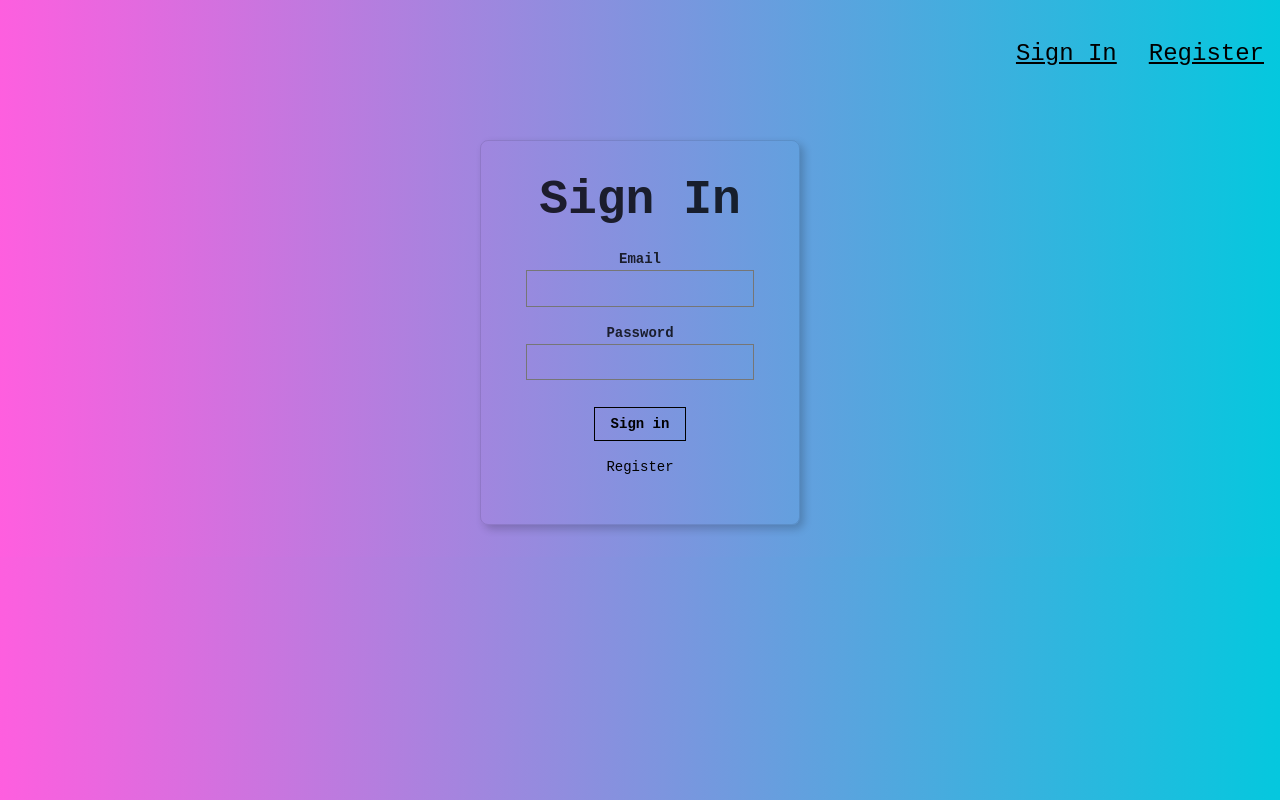
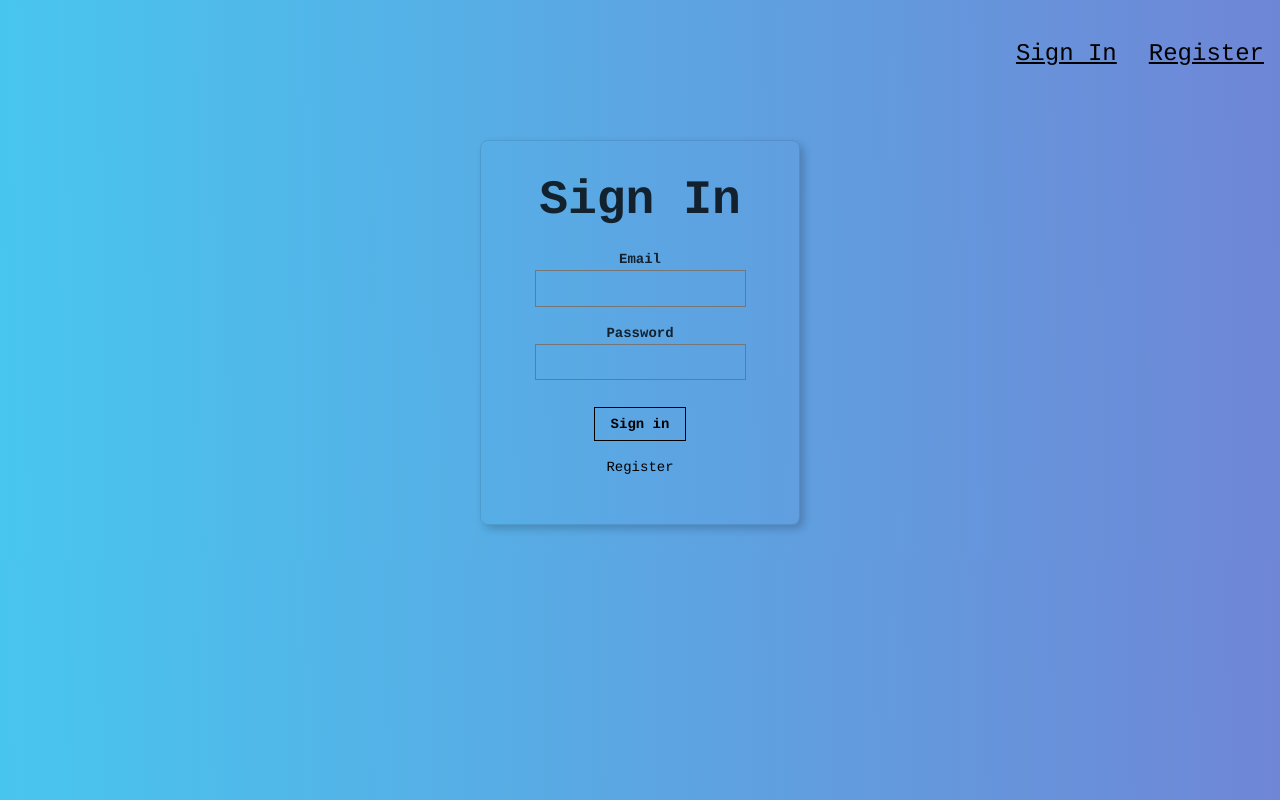
Before and after one commit to ayushmittal02/whizzon, a React (Create React App) app: page / in a window 1280 px wide. Built offline with nearby package versions, Linux system fonts and the light colour scheme.

Commit message:
improved styling

```diff
--- a/package.json
+++ b/package.json
@@ -17,7 +17,7 @@
     "web-vitals": "^1.1.2"
   },
   "scripts": {
-    "start": "serve -s build",
+    "start": "react-scripts start",
     "build": "react-scripts build",
     "test": "react-scripts test",
     "eject": "react-scripts eject"
--- a/src/components/Logo/Logo.css
+++ b/src/components/Logo/Logo.css
@@ -1,3 +1,3 @@
 .Tilt {
-    background: linear-gradient(89deg, #FF5EDF 0%, #04C8DE 100%);
+    background-image: linear-gradient(to right, #16222A 0%, #3A6073  51%, #16222A  100%)
 }
--- a/src/components/Logo/Logo.js
+++ b/src/components/Logo/Logo.js
@@ -6,9 +6,9 @@ import './Logo.css';
 const Logo = () => {
     return (
         <div className='ma4 mt0'>
-            <Tilt className='Tilt br2 shadow-2' options={{ max: 50 }} style={{ height: 100, width: 100 }}>
+            <Tilt className='Tilt br2 shadow-2' options={{ max: 50 }} style={{ height: 110, width: 100 }}>
                 <div className='Tilt-inner pa-3'>
-                    <img style={{ paddingTop: '20px' }} alt='logo' src={brain} />
+                    <img style={{ paddingTop: '5px' }} alt='logo' src={brain} />
                 </div>
             </Tilt>
         </div>
--- a/src/index.css
+++ b/src/index.css
@@ -1,9 +1,9 @@
 body {
   margin: 0;
-  font-family:'Courier New', Courier, monospace;
+  font-family: Courier, monospace;
   -webkit-font-smoothing: antialiased;
   -moz-osx-font-smoothing: grayscale;
-  background: linear-gradient(89deg, #FF5EDF 0%, #04C8DE 100%);
+  background-image: linear-gradient(89deg, #48c6ef 0%, #6f86d6 100%);
 }
 
 code {
```
Also changed, not shown: src/components/Logo/brain.png, 1 other file (tests, documents, lock files or other folders).
